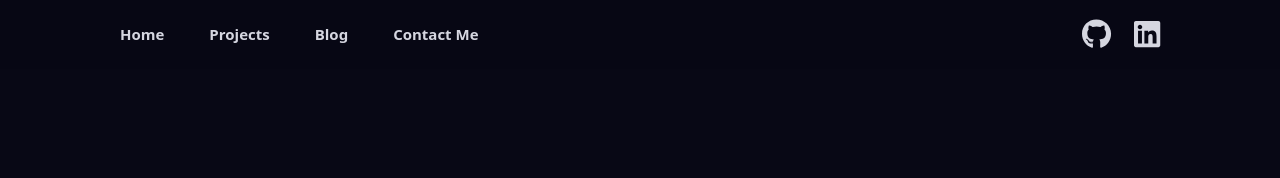
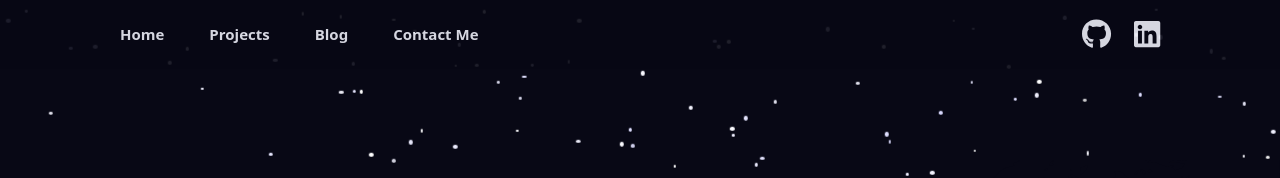
Before and after one commit to feng-zhang2495/Personal-Website, a React (Create React App) app in the folder client/: page / in a window 1280 px wide. Shown: the top 178 px of the page. Built offline with nearby package versions, Linux system fonts and the light colour scheme.

Commit message:
added mouseover event listener to move the stars

```diff
--- a/client/src/components/Hero.js
+++ b/client/src/components/Hero.js
@@ -1,11 +1,14 @@
 import React from 'react'
 import feng from '../assets/img/feng.JPG'
+import Stars from './Stars'
+import foreground from '../assets/img/foreground.svg'
 
 const Hero = () => {
     return (
         <>
-            <main className='hero h-screen w-screen'>
-                <div className='flex flex-row pt-44 px-32 justify-between'>
+            <main className='hero w-screen'>
+                <Stars />
+                <div className='flex flex-row pt-44 px-32 justify-between z-20 relative'>
                     <div className='left-hero basis-3/6 flex flex-col items-start'>
                         <h1 className='gradient-text' data-aos="fade-right">Feng Zhang</h1>
                         <h3 className='typewriter pt-8' data-aos="fade-right" data-aos-delay="1000">Software Engineer</h3>
@@ -15,6 +18,7 @@ const Hero = () => {
                         <img data-aos="fade-zoom-in" data-aos-offset="200" src={feng} alt='feng headshot at e7' className='w-fit h-fit aspect-square max-h-80 rounded-full object-cover'></img>
                     </div>
                 </div>
+                <img src={foreground} data-aos="fade-in" className='foreground w-full relative z-10 max-h-screen object-cover' alt='tree foreground'></img>
             </main>
         </>
     )
--- a/client/src/components/Navbar.js
+++ b/client/src/components/Navbar.js
@@ -10,7 +10,7 @@ const Navbar = (props) => {
     const page = useContext(pageContext)
 
     return (
-        <div className='navbar flex flex-row justify-between xl:px-32 py-5 lg:px-20 sm:px-12 items-center bg-transparent z-10 opacity-90'>
+        <div className='navbar flex flex-row justify-between xl:px-32 py-5 lg:px-20 sm:px-12 items-center bg-transparent z-50 opacity-90'>
             <nav className='center-nav basis-full flex items-center justify-start'>
                 <ul className='inline-flex flex-row grow w- justify-start gap-x-12 text-lg items-center font-bold'>
                     <Link to="/"><li className='inline'>Home</li></Link>
--- a/client/src/components/ProjectCard.js
+++ b/client/src/components/ProjectCard.js
@@ -15,8 +15,8 @@ const ProjectCard = ({ title, subtitle, desc, img, github, website, icons}) => {
 
                 {icons && (
                     <div className='technologies flex flex-row pt-6 items-center gap-3'>
-                        {icons.map((icon) => {
-                            return <FontAwesomeIcon icon={icon} size='2xl' inverse/>
+                        {icons.map((icon, index) => {
+                            return <FontAwesomeIcon key={index} icon={icon} size='2xl' inverse/>
                         })}
                     </div>
                 )}
@@ -26,13 +26,13 @@ const ProjectCard = ({ title, subtitle, desc, img, github, website, icons}) => {
                 {(github || website) && (
                     <div className='project-links pt-6'>
                         {github && (
-                            <Link target="_blank" to={github} className='inline-flex flex-row gap-2 items-center repo-button px-6 py-2 rounded-full'>
+                            <Link target="_blank" key={github} to={github} className='inline-flex flex-row gap-2 items-center repo-button px-6 py-2 rounded-full'>
                                 <button className=''>Github</button>
                                 <FontAwesomeIcon icon={faGithub}></FontAwesomeIcon>
                             </Link>
                         )}
                         {website && (
-                            <Link target="_blank" to={github} className='inline-flex flex-row gap-2 items-center repo-button px-6 py-2 rounded-full'>
+                            <Link target="_blank" key={website} to={website} className='inline-flex flex-row gap-2 items-center repo-button px-6 py-2 rounded-full'>
                                 <button className=''>Website</button>
                                 <FontAwesomeIcon icon={faGithub}></FontAwesomeIcon>
                             </Link>
--- a/client/src/components/Projects.js
+++ b/client/src/components/Projects.js
@@ -48,7 +48,7 @@ const Projects = () => {
 
                 <article className='project-card-holder flex flex-row gap-16 flex-wrap justify-stretch items-stretch'>
                     {data.map((obj) => {
-                        return <ProjectCard title={obj.title} desc={obj.desc} subtitle={obj.subtitle} img={obj.img} icons={obj.icons} github={obj.github}></ProjectCard>
+                        return <ProjectCard key={obj.subtitle} title={obj.title} desc={obj.desc} subtitle={obj.subtitle} img={obj.img} icons={obj.icons} github={obj.github}></ProjectCard>
                     })}
                 </article>
             </div>
--- /dev/null
+++ b/client/src/components/Stars.js
@@ -0,0 +1,37 @@
+import React from 'react'
+import { useState, useEffect } from 'react'
+
+const Stars = () => {
+    const numStars = 400;
+    const starColors = []
+    const [mousePosition, setMousePosition] = useState({x : 0, y : 0})
+
+    const stars = Array.from({ length: numStars }, (_, index) => {
+        const generateSize = () => {
+            let size = Math.random() * 5
+            while (size < 2) {
+                size = Math.random() * 5;
+            }
+            return size;
+        }
+
+        const getRandomColor = () => {
+            const baseColor = Math.floor(Math.random() * 50);
+            const yellowTint = Math.floor(Math.random() * 50);
+            return `rgb(${255 - baseColor},${255 - baseColor},${255 - baseColor + yellowTint})`;
+        };
+
+        const style = {
+            backgroundColor: getRandomColor(),
+            left: `${Math.random() * 100}%`,
+            top: `${Math.random() * 100}%`,
+            width: `${generateSize()}px`,
+            height: `${generateSize()}px`,
+        };
+        return <div key={index} className="star" style={style}></div>;
+    });
+
+    return <div className="stars">{stars}</div>;
+}
+
+export default Stars
--- a/client/src/index.css
+++ b/client/src/index.css
@@ -64,6 +64,16 @@ nav ul > *:hover {
 
 .hero {
   background: linear-gradient(to bottom, #080815 25%, #21238e 150%);
+  height: 120vh;
+}
+
+@keyframes moveGradient {
+  0%, 100% {
+      background-position: 0% 0%;
+  }
+  50% {
+      background-position: 200% 200%;
+  }
 }
 
 .projects {
@@ -85,6 +95,39 @@ nav ul > *:hover {
 }
 .repo-button:hover {
   background-color: #080815;
+}
+
+
+/* STARS */
+.stars {
+  position: absolute;
+  top: 0;
+  left: 0;
+  width: 100%;
+  height: 100%;
+  pointer-events: none;
+}
+
+.star {
+  position: absolute;
+  background-color: #fff;
+  border-radius: 50%;
+  transform-origin: center;
+  animation: moveStar 5s infinite alternate;
+}
+
+.foreground {
+  /* filter: invert(4%) sepia(5%) saturate(7202%) hue-rotate(203deg) brightness(97%) contrast(101%); */
+  bottom: 50vh;
+}
+
+@keyframes moveStar {
+  0% {
+      transform: translate(-5px, -5px);
+  }
+  100% {
+      transform: translate(5px, 5px);
+  }
 }
 
 @keyframes color {
```
Also changed, not shown: client/src/assets/img/foreground.svg (added).
